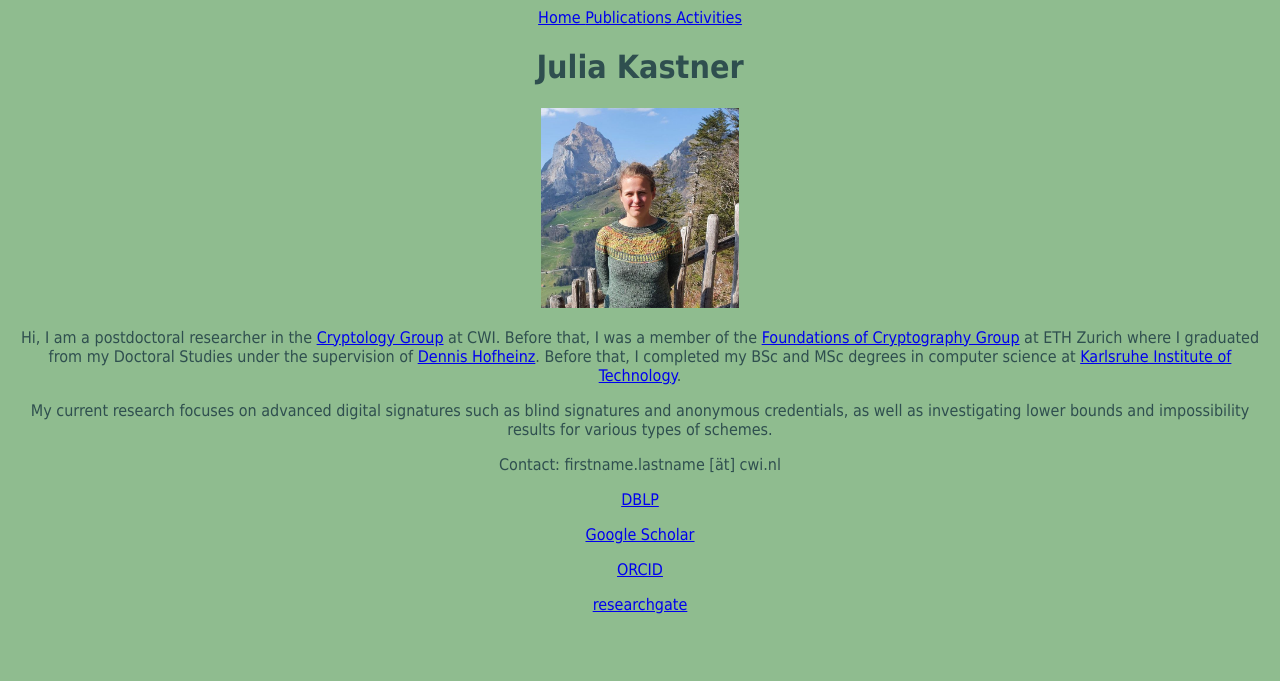
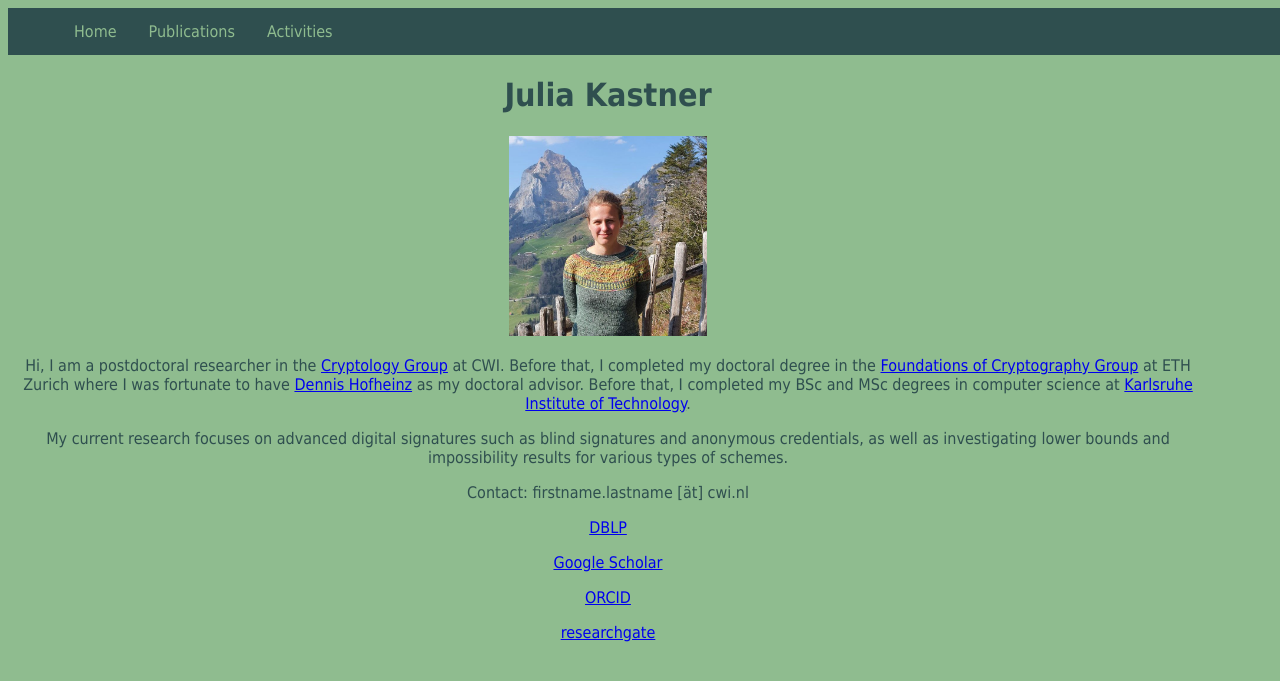
Before and after one commit to juliakastner/juliakastner.github.io, a Jekyll site: the page built from index.md, in a window 1280 px wide. Shown: the top 681 px of the page. Built offline with Jekyll 4.4.1, drawn with Linux system fonts in a browser that asks for light colours.

Commit message:
link to dennis website + nav bar

```diff
--- a/_includes/navigation.html
+++ b/_includes/navigation.html
@@ -1,7 +1,7 @@
 <nav>
   {% for item in site.data.navigation %}
-    <a href="{{ item.link }}" {% if page.url == item.link %}style=class="current"{% endif %}>
+   <li> <a href="{{ item.link }}" {% if page.url == item.link %}style=class="current"{% endif %}>
       {{ item.name }}
-    </a>
+    </a>   </li>
   {% endfor %}
 </nav>
--- a/index.md
+++ b/index.md
@@ -10,7 +10,7 @@ title: Julia Kastner
 <img src="julia.jpg" alt="Portrait of me" style="height: 200px"/>
 
 Hi, I am a postdoctoral researcher in the [Cryptology Group](https://www.cwi.nl/en/groups/cryptology/) at CWI.
-Before that, I was a member of the  [Foundations of Cryptography Group](https://foc.ethz.ch) at ETH Zurich where I graduated from my Doctoral Studies under the supervision of [Dennis Hofheinz](kjdf.de).
+Before that, I completed my doctoral degree in the  [Foundations of Cryptography Group](https://foc.ethz.ch) at ETH Zurich where I was fortunate to have [Dennis Hofheinz](https://people.inf.ethz.ch/dhofheinz/) as my doctoral advisor.
 Before that, I completed my BSc and MSc degrees in computer science at [Karlsruhe Institute of Technology](https://www.kit.edu).
 
 My current research focuses on advanced digital signatures such as blind signatures and anonymous credentials, as well as investigating lower bounds and impossibility results for various types of schemes.
--- a/style.css
+++ b/style.css
@@ -5,8 +5,54 @@ font-family: Tahoma, Verdana, sans-serif
 }
 
  body {background-color: DarkSeaGreen;
-       color: DarkSlateGray}
+       color: DarkSlateGray;
+         width: 50%;
+  min-width: 1200px;}
 
-current {
-	color: DarkGreen;
+
+nav {
+  display: block;
+  background-color: DarkSlateGray;
+  list-style-type: none;
+  width: 50%;
+  min-width: 1200px;
+  margin: 0 auto;
+  padding:0  50px ;
+  overflow: hidden;
+  text-align: center;
 }
+
+nav li {
+  float: left;
+  display:inline;
+}
+
+nav a {
+  display: block;
+  padding: 8px;
+  background-color: DarkSlateGray;
+      display: block;
+  color: DarkSeaGreen;
+  text-align: center;
+  padding: 14px 16px;
+  text-decoration: none;
+}
+
+
+nav a:hover:not(.current) {
+  background-color: #111;
+}
+
+
+nav a:hover.current {
+  background-color: SeaGreen;
+}
+
+.current {
+  background-color: DarkSeaGreen;
+  Color: DarkSlateGray;
+}
+
+ul {
+  list-style-type: none;
+}
```
